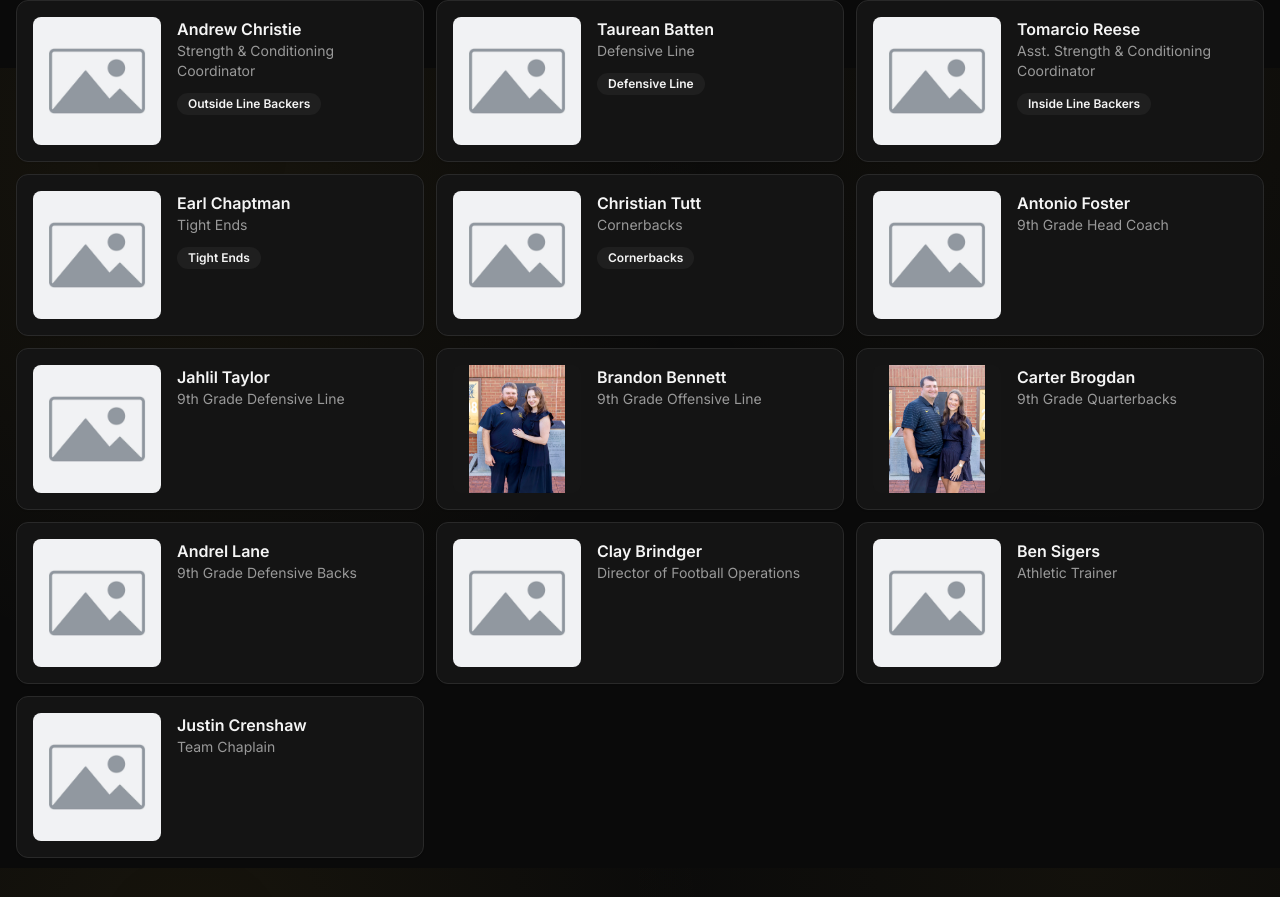
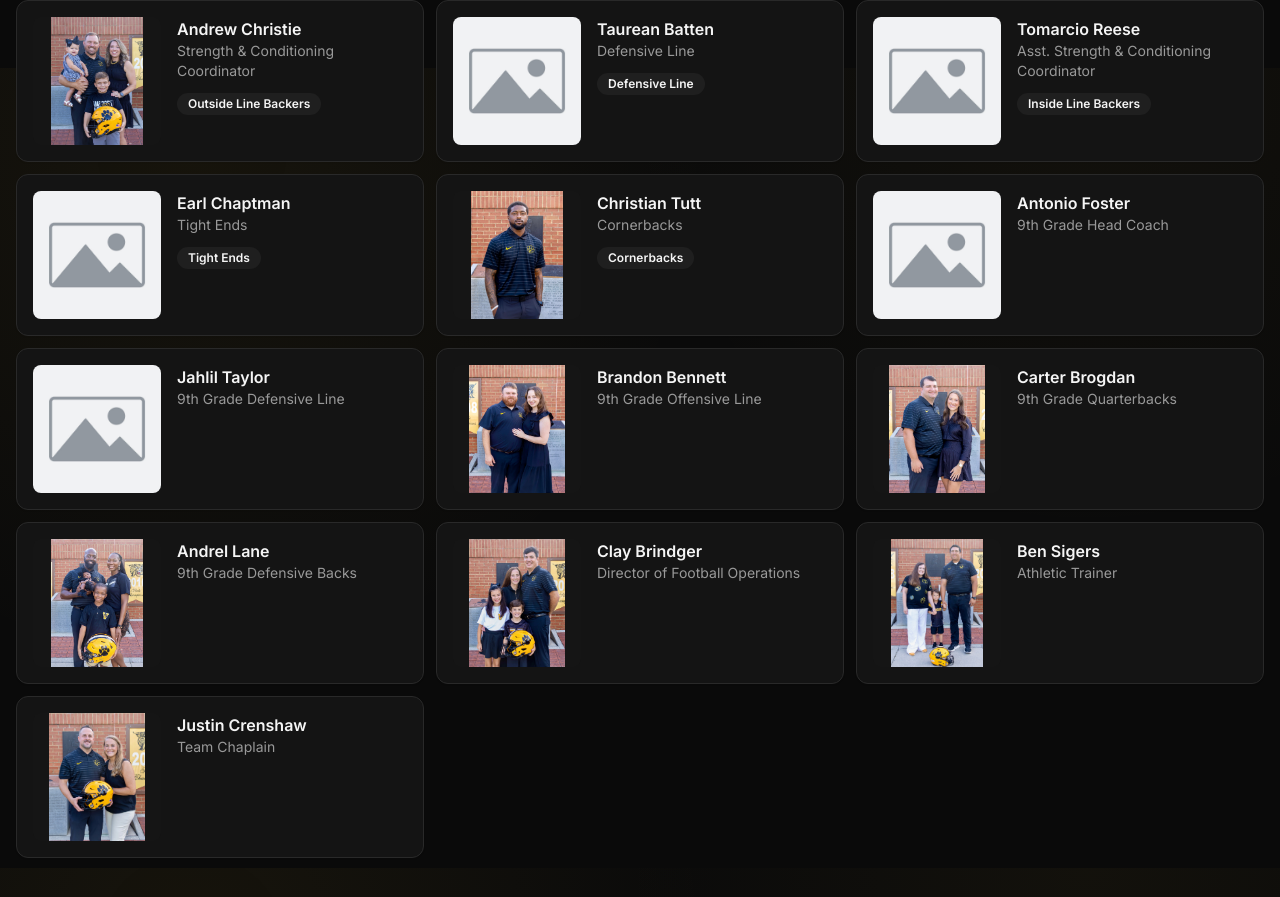
Before and after one commit to calebbsides/vhs-wildcats, a React (Vite) app: page / in a window 1280 px wide. Shown: the part 9532-10429 px from the top of the page. Built offline with nearby package versions, Linux system fonts and the light colour scheme.

Commit message:
Update content.ts
Added coaches photos

```diff
--- a/src/data/content.ts
+++ b/src/data/content.ts
@@ -273,19 +273,19 @@ export const content = {
     { name: "Jay Rome", title: "Co-Offensive Coordinator", units: ["Wide Receivers"], photo: "/coaches/placeholder.jpeg" },
     { name: "Daniel Brinson", title: "Offensive Line", units: ["Offensive Line"], photo: "/coaches/placeholder.jpeg" },
     { name: "Chris Anderson", title: "Special Teams Coordinator", units: ["Running Backs"], photo: "/coaches/placeholder.jpeg" },
-    { name: "Andrew Christie", title: "Strength & Conditioning Coordinator", units: ["Outside Line Backers"], photo: "/coaches/placeholder.jpeg" },
+    { name: "Andrew Christie", title: "Strength & Conditioning Coordinator", units: ["Outside Line Backers"], photo: "/coaches/christie.jpeg" },
     { name: "Taurean Batten", title: "Defensive Line", units: ["Defensive Line"], photo: "/coaches/placeholder.jpeg" },
     { name: "Tomarcio Reese", title: "Asst. Strength & Conditioning Coordinator", units: ["Inside Line Backers"], photo: "/coaches/placeholder.jpeg" },
     { name: "Earl Chaptman", title: "Tight Ends", units: ["Tight Ends"], photo: "/coaches/placeholder.jpeg" },
-    { name: "Christian Tutt", title: "Cornerbacks", units: ["Cornerbacks"], photo: "/coaches/placeholder.jpeg" },
+    { name: "Christian Tutt", title: "Cornerbacks", units: ["Cornerbacks"], photo: "/coaches/tutt.jpeg" },
     { name: "Antonio Foster", title: "9th Grade Head Coach", photo: "/coaches/placeholder.jpeg" },
     { name: "Jahlil Taylor", title: "9th Grade Defensive Line", photo: "/coaches/placeholder.jpeg" },
     { name: "Brandon Bennett", title: "9th Grade Offensive Line", photo: "/coaches/bennett.jpeg" },
     { name: "Carter Brogdan", title: "9th Grade Quarterbacks", photo: "/coaches/brogdan.jpeg" },
-    { name: "Andrel Lane", title: "9th Grade Defensive Backs", photo: "/coaches/placeholder.jpeg" },
-    { name: "Clay Brindger", title: "Director of Football Operations", photo: "/coaches/placeholder.jpeg" },
-    { name: "Ben Sigers", title: "Athletic Trainer", photo: "/coaches/placeholder.jpeg" },
-    { name: "Justin Crenshaw", title: "Team Chaplain", photo: "/coaches/placeholder.jpeg" },
+    { name: "Andrel Lane", title: "9th Grade Defensive Backs", photo: "/coaches/lane.jpeg" },
+    { name: "Clay Brindger", title: "Director of Football Operations", photo: "/coaches/brindger.jpeg" },
+    { name: "Ben Sigers", title: "Athletic Trainer", photo: "/coaches/sigers.jpeg" },
+    { name: "Justin Crenshaw", title: "Team Chaplain", photo: "/coaches/crenshaw.jpeg" },
   ],
 
   /* -------------------------------------------------------------------------
```
